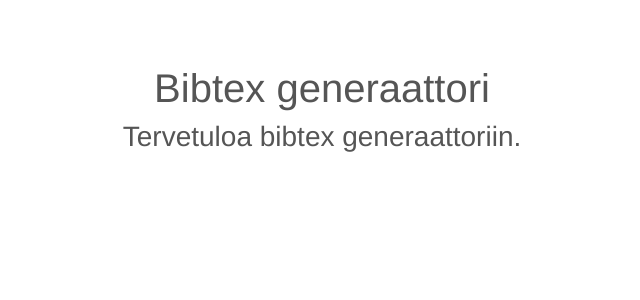
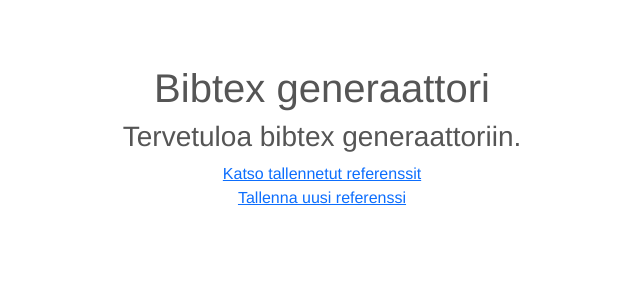
Before and after one commit to immone/bibtex-generaattori, a Flask app: page / in a window 1280 px wide. Shown: the top 300 px of the page, without its empty margins (318-958 px from the left). Run offline with Flask 3, Linux system fonts and the light colour scheme.

Commit message:
links to pages

```diff
--- a/src/templates/index.html
+++ b/src/templates/index.html
@@ -3,4 +3,6 @@
 <title>Bibtex generaattori</title>
 <h1>Bibtex generaattori</h1>
 <h3>Tervetuloa bibtex generaattoriin.</h3>
+<a href="/references">Katso tallennetut referenssit</a><br>
+<a href="/edit">Tallenna uusi referenssi</a>
 {% endblock %}
```
